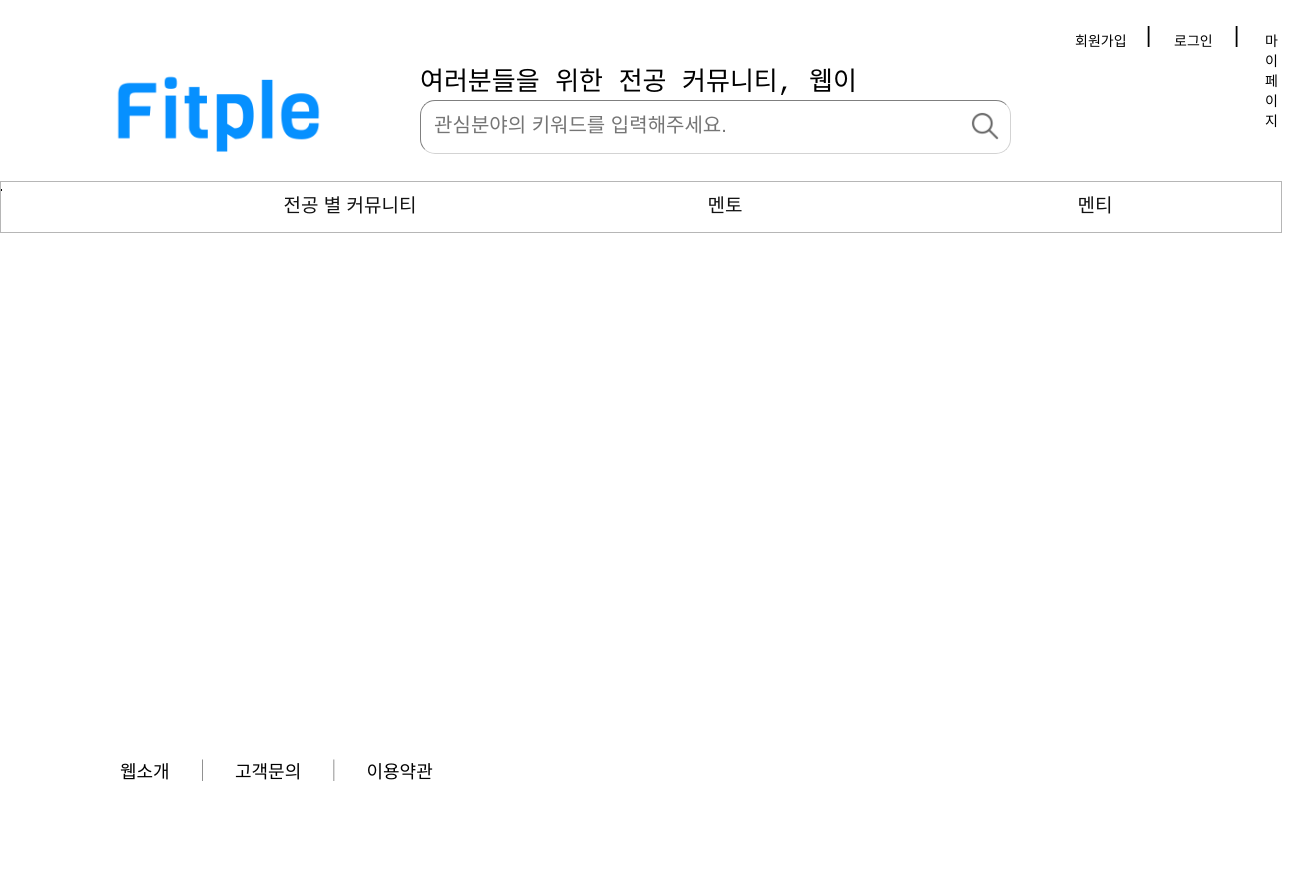
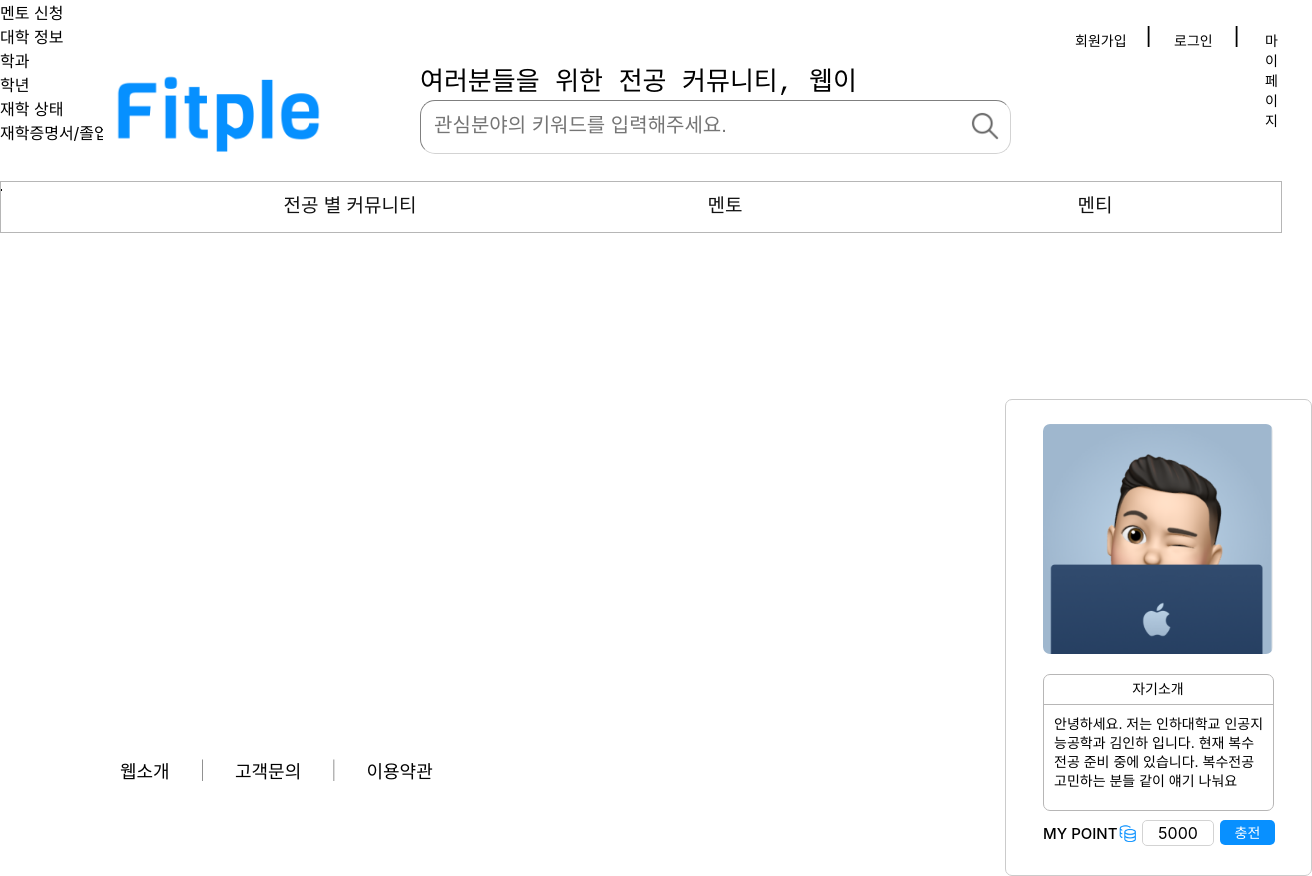
Before and after one commit to Team-Nerd/fitple, a React (Create React App) app: page /mento-application in a window 1280 px wide. Shown: the whole page, 1312 px wide, since content can reach past the window. Before the commit the page ends 800 px from the top, so only its background shows below. Built offline with nearby package versions, Linux system fonts and the light colour scheme.

Commit message:
Link MentoApplication

```diff
--- a/src/App.js
+++ b/src/App.js
@@ -4,6 +4,7 @@ import CommunityPage from './component/community-page/CommunityPage';
 import MainPage from './component/main-page/MainPage';
 import MentoList from './component/mento-list/MentoList';
 import MentiManage from './component/menti-manage/MentiManage';
+import MentoApplication from './component/mento-application/MentoApplication';
 // import CommunityWrite from './component/community-write/CommunityWrite';
 import NavBar from './component/NavBar';
 import Header from './component/Header';
@@ -26,6 +27,7 @@ function App() {
           <Route path="/mento-list" element={<MentoList />} /> {/* mento-list 페이지 */}
           {/* <Route path="/community-write" element={<CommunityWrite />} /> { } */}
           <Route path="/menti-manage" element={<MentiManage />} />
+          <Route path="/mento-application" element={<MentoApplication />} />
         </Routes>
       </div>
     </Router>
--- a/src/component/CategoryHover2.js
+++ b/src/component/CategoryHover2.js
@@ -16,7 +16,11 @@ function CategoryHover2() {
         멘토
         {isHovered && (
           <div className="hover-box2">
-            <div className = "category-mento-apply"> 멘토 신청 <span className="arrow">›</span></div>
+            <div>
+              <Link to="/mento-application" className="category-mento-application" style={{ textDecoration: 'none', color: 'inherit' }}>
+                멘토 신청 <span className="arrow">›</span>
+              </Link>
+            </div>
             <div>
               <Link to="/mento-list" className="category-mento-list" style={{ textDecoration: 'none', color: 'inherit' }}>
                 멘토 목록 <span className="arrow">›</span>
--- a/src/component/mento-application/MentoApplication.js
+++ b/src/component/mento-application/MentoApplication.js
@@ -1,12 +1,14 @@
 import React from 'react';
-import Menti from './Menti';
+import Register from './Register';
+import Profile from '../main-page/Profile';
 
-function MentiManage() {
+function MentoApplication() {
   return (
-    <div className = "menti-manage">
-        <Menti />
+    <div className = "mento-application">
+        <Register />
+        <Profile />
     </div>
   );
 }
 
-export default MentiManage;
+export default MentoApplication;
--- a/src/component/mento-application/Register.js
+++ b/src/component/mento-application/Register.js
@@ -16,4 +16,4 @@ function MentoApplication () {
     );
 }
 
-export default Mentimanage;
+export default MentoApplication;
```
